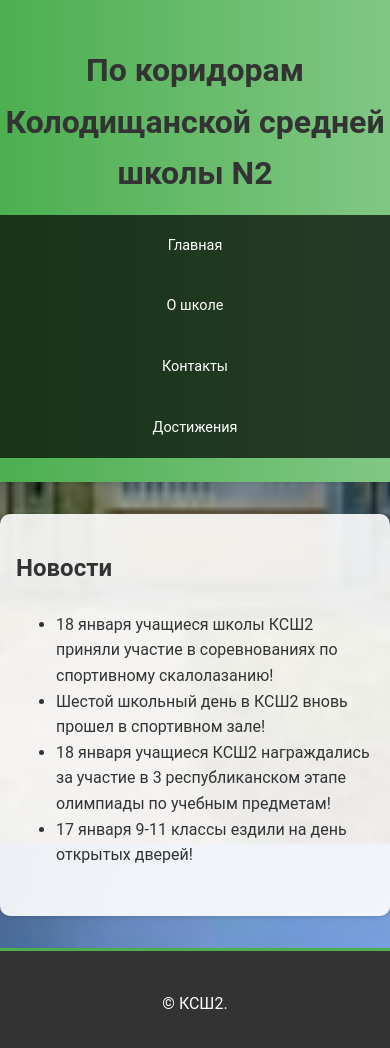
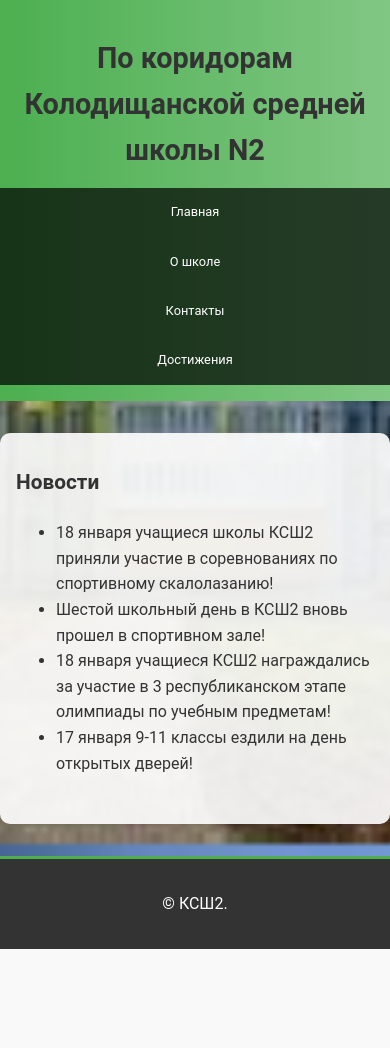
Before and after one commit to Li-sko/skol, a plain HTML site: page News.html in a window 390 px wide. After the commit the page ends 949 px from the top, so only its background shows below. Drawn offline with Linux system fonts and the light colour scheme.

Commit message:
Update style.css

```diff
--- a/style.css
+++ b/style.css
@@ -151,3 +151,30 @@ footer {
         font-size: 1.5em;
     }
 }
+
+@media (max-width: 480px) {
+    header {
+        padding: 1em 0;
+    }
+
+    nav ul li a {
+        padding: 0.5em 1em;
+        font-size: 0.8em;
+    }
+
+    main {
+        padding: 1em;
+    }
+
+    h1 {
+        font-size: 1.8em;
+    }
+
+    h2 {
+        font-size: 1.3em;
+    }
+
+    footer {
+        padding: 1em 0;
+    }
+}
```
